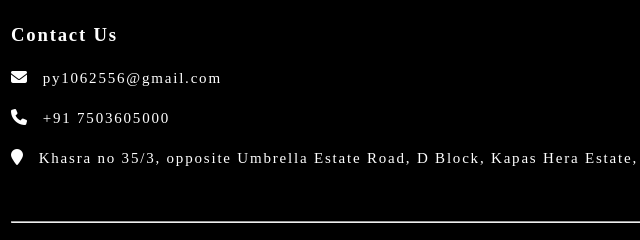
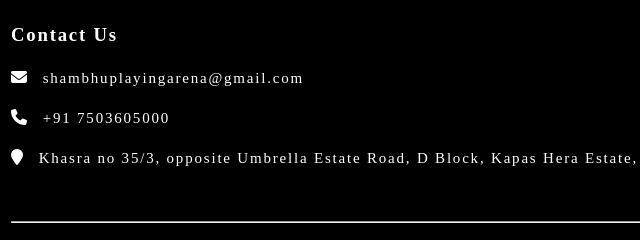
Before and after one commit to inydv/Shambhu-Playing-Arena, a plain HTML site: page index.html in a window 1280 px wide. Shown: the part 5854-6094 px from the top of the page, 39-679 px from the left. Drawn offline with Linux system fonts and the light colour scheme.

Commit message:
Updated Email

```diff
--- a/index.html
+++ b/index.html
@@ -356,9 +356,9 @@
 
             <div class="footer-card_2">
                 <h3>Contact Us</h3>
-                <a href="mailto:py1062556@gmail.com">
+                <a href="mailto:shambhuplayingarena@gmail.com">
                     <i aria-hidden="true" class="fa-solid fa-envelope"></i>
-                    <span>py1062556@gmail.com</span>
+                    <span>shambhuplayingarena@gmail.com</span>
                 </a>
                 <a href="tel:+917503605000">
                     <i aria-hidden="true" class="fa-solid fa-phone"></i>
```
